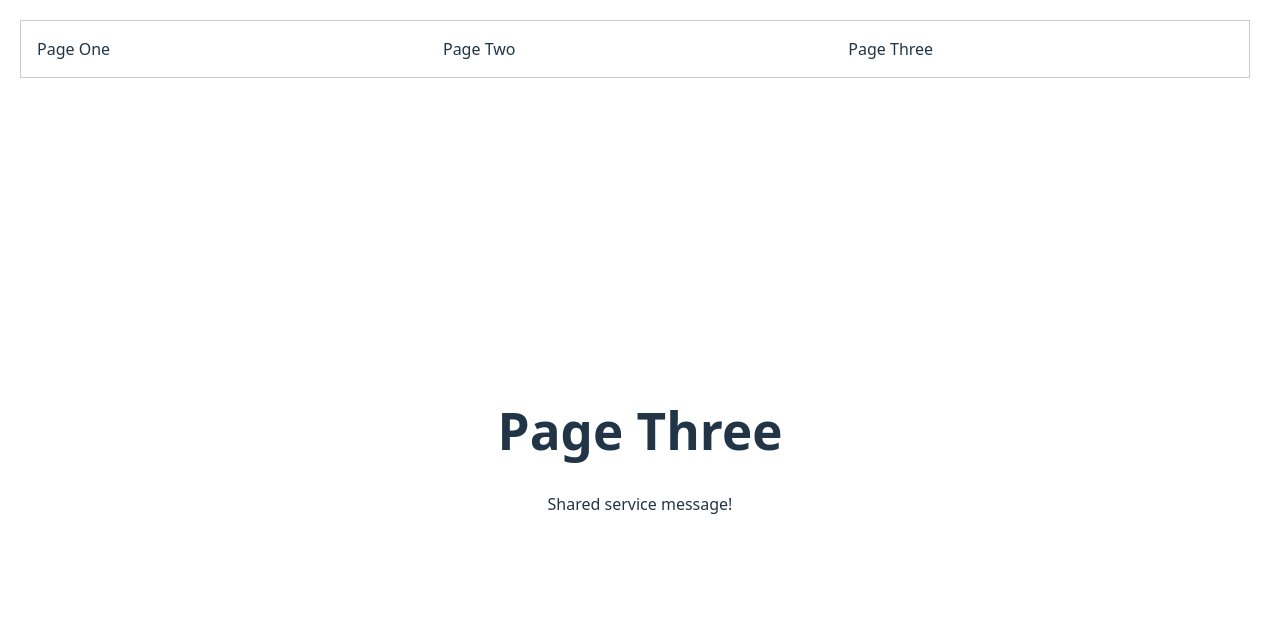
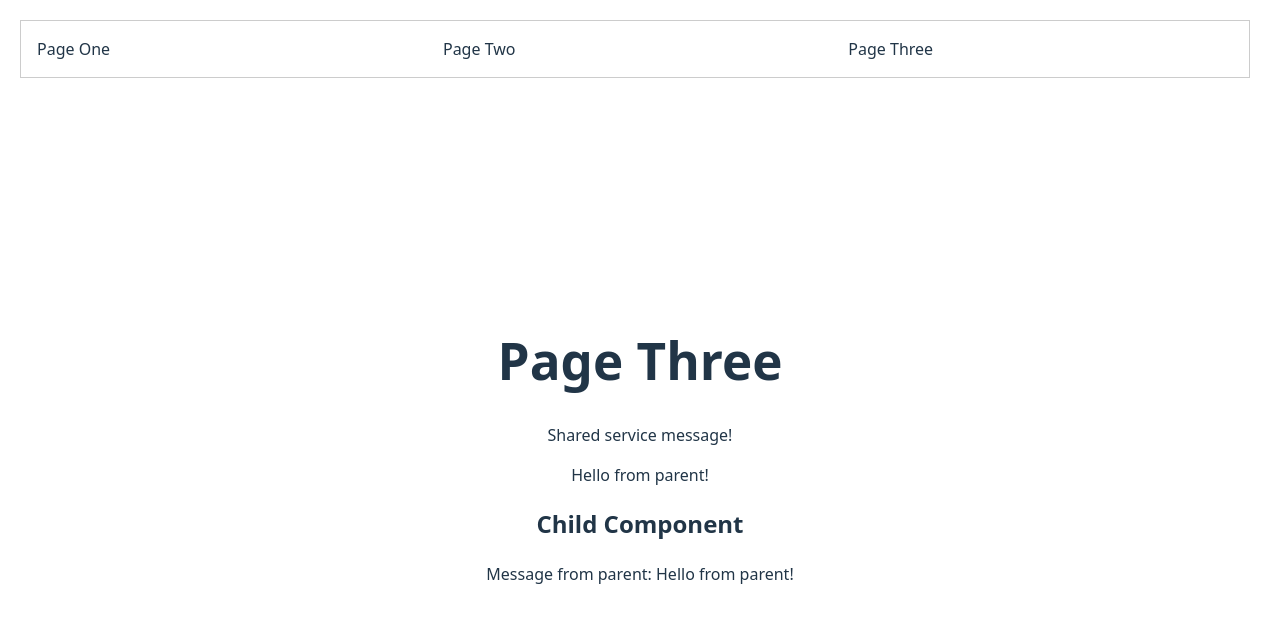
Before and after one commit to bmackeyimproving/BDD-Demo, a React (Vite) app in the folder bdd-vite-react/: page /page-three in a window 1280 px wide. Shown: the top 622 px of the page. Built offline with nearby package versions, Linux system fonts and the light colour scheme.

Commit message:
Add Parent Component architecture example

```diff
--- /dev/null
+++ b/bdd-vite-react/src/Components/Child.jsx
@@ -0,0 +1,12 @@
+import React from 'react';
+
+function Child({ message }) {
+  return (
+    <div>
+      <h2>Child Component</h2>
+      <p>Message from parent: {message}</p>
+    </div>
+  );
+}
+
+export default Child;
--- a/bdd-vite-react/src/pages/PageThree.jsx
+++ b/bdd-vite-react/src/pages/PageThree.jsx
@@ -1,14 +1,19 @@
 import React from 'react';
 import { useSharedService } from '../services/sharedService';
+import Child from '../Components/Child';
+import { useState } from 'react';
 
 function PageThree() {
   const { getMessage } = useSharedService();
+  const [parentMessage] = useState('Hello from parent!');
 
   return (
-      <div>
-        <h1>Page Three</h1>
-        <p>{getMessage()}</p>
-      </div>
+    <div>
+      <h1>Page Three</h1>
+      <p>{getMessage()}</p>
+      <p>{parentMessage}</p>
+      <Child message={parentMessage} />
+    </div>
   );
 }
 
```
